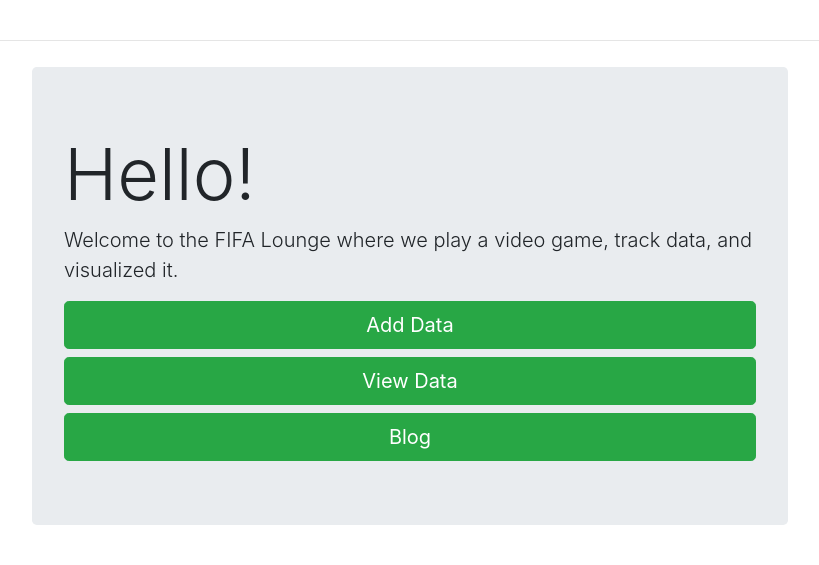
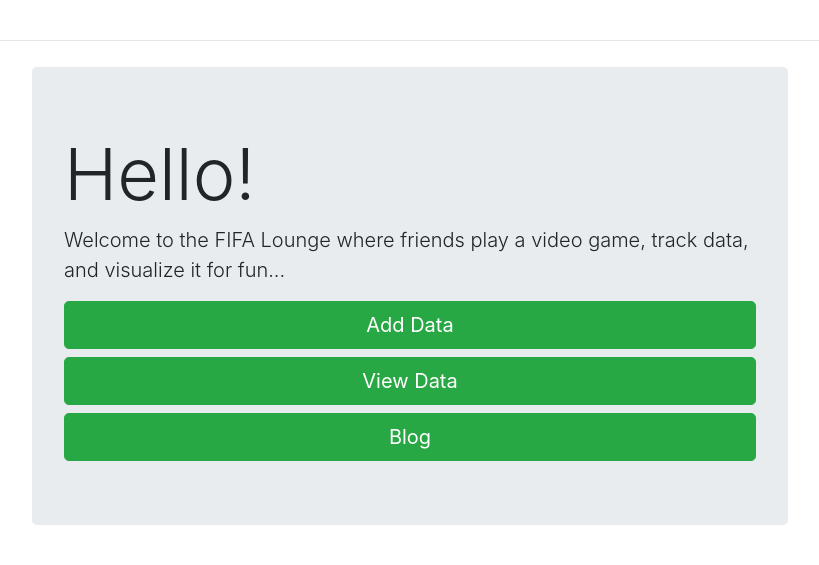
Before and after one commit to elui224/my-first-blog, a Django app: page / in a window 1280 px wide. Shown: the part 82-647 px from the top of the page, without its empty margins (240-1059 px from the left). Run offline with Django 3.2, Linux system fonts and the light colour scheme; some libraries are stand-ins or nearby versions.

Commit message:
fixed typo on landing page.

```diff
--- a/blog/templates/blog/home.html
+++ b/blog/templates/blog/home.html
@@ -5,7 +5,7 @@
 
       <div class="jumbotron">
         <h1 class="display-3">Hello!</h1>
-        <p class="lead">Welcome to the FIFA Lounge where we play a video game, track data, and visualized it.</p>
+        <p class="lead">Welcome to the FIFA Lounge where friends play a video game, track data, and visualize it for fun...</p>
         <div align:"center">
           <span style="display:inline;">
             <a href="{% url 'add_results'%}" class="btn btn-lg btn-block btn-success" role="button">Add Data</a>
```
